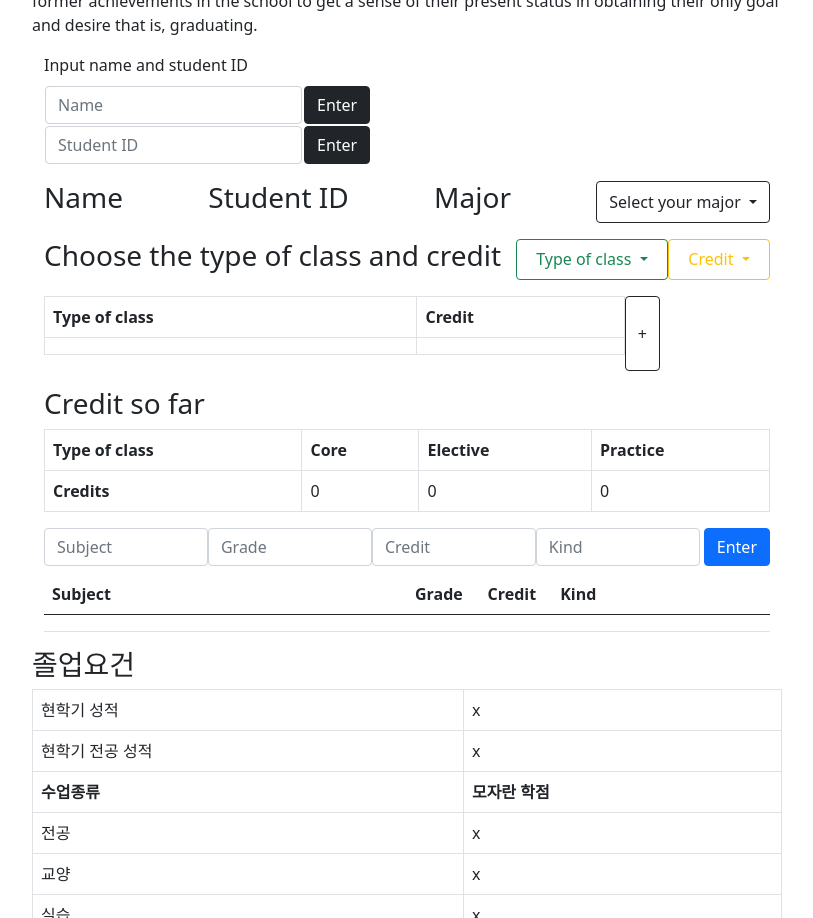
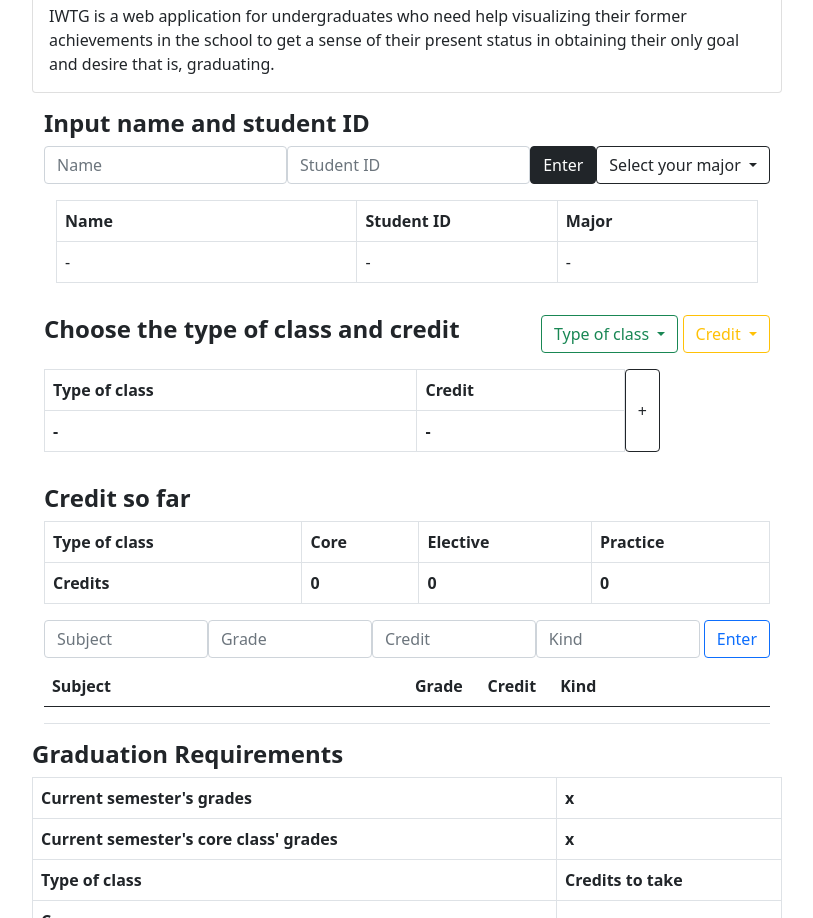
Before and after one commit to noodles07/i-want-to-graduate, a plain HTML site: page index.html in a window 1280 px wide. Shown: the part 91-1009 px from the top of the page, without its empty margins (233-1046 px from the left). Drawn offline with nearby package versions, Linux system fonts and the light colour scheme.

Commit message:
Update index.html

```diff
--- a/index.html
+++ b/index.html
@@ -20,38 +20,22 @@
 <body>
     <!--HTMLCode-->
     <div id="wrapper">
-    <h1>I Want To Graduate!</h1>
-        <p><strong>What is IWTG? :</strong> IWTG is a web application for undergraduates who need help visualizing
+        <h2><strong>I Want To Graduate!</strong></h2>
+        <div class="card mb-3">
+            <div class="card-body">
+              <h5 class="card-title"><strong>What is IWTG?</strong></h5>
+              <p class="card-text">IWTG is a web application for undergraduates who need help visualizing
                 their former achievements in the school to get a sense of their present
-            status in obtaining their only goal and desire that is, graduating. </p>
-    <div class="container">
-        <div class="mb-3">
-            <label for="exampleFormControlInput1"class="form-label">Input name and student ID</label>
-            <table>
-                <tr>
-                    <td><input type="text"class="form-control"id="exampleFormControlInput1"placeholder="Name"></td>
-                    <td><button type="button"class="btn btn-dark">Enter</button></td>
-                </tr>
-                <tr>
-                    <td><input type="text"class="form-control"id="exampleFormControlInput2"placeholder="Student ID"></td>
-                    <td><button type="button"class="btn btn-dark">Enter</button></td>
-                </tr>
-            </table>
+                status in obtaining their only goal and desire that is, graduating.</p>
             </div>
         </div>
     <div class="container">
-        <div class="d-flex mb-3">
-            <div class="flex-grow-1">
-                <h3>Name</h3>
-                <div id="name"></div>
-            </div>
-            <div class="flex-grow-1">
-                <h3>Student ID</h3>
-                <div id="ID"></div>
-            </div>
-            <div class="flex-grow-1">
-                <h3>Major</h3>
-            </div>
+        <div class="mb-3">
+            <h4><strong>Input name and student ID</strong></h4>
+            <div class="d-flex align-items-center mb-2 mt-2">
+                <input type="text"class="form-control"id="exampleFormControlInput1"placeholder="Name">
+                <input type="text"class="form-control"id="exampleFormControlInput2"placeholder="Student ID">
+                <button type="button"class="btn btn-dark">Enter</button>
                 <div class="btn-group" role="group">
                     <button id="btnGroupDrop1" type="button" class="btn btn-outline-dark dropdown-toggle" data-bs-toggle="dropdown" aria-expanded="false">
                     Select your major
@@ -64,10 +48,33 @@
                 </div>
             </div>
         </div>
+    </div>
+    <div class="container">
+        <div class="d-flex mb-3">
+            <div class="container flex-grow-1">
+                <table class="table table-bordered">
+                    <thead>
+                        <tr>
+                            <th scope="col" style="width:30%">Name</th>
+                            <th scope="col" style="width:20%">Student ID</th>
+                            <th scope="col" style="width:20%">Major</th>
+                        </tr>
+                    </thread>
+                    <tbody>
+                        <tr>
+                          <td><div class="name">-</div></td>
+                          <td><div class="id">-</div></td>
+                          <td><div class="major">-</div></td>
+                        </tr>
+                    </tbody>
+                </table>
+            </div>
+        </div>
+    </div>
     <div class="container">
         <div class="d-flex mb-3">
             <div class="flex-grow-1">
-                <h3>Choose the type of class and credit</h3>
+                <h4><strong>Choose the type of class and credit<strong></h4>
             </div>
             <div class="btn-group flex-grow-1" role="group">
                 <button id="btnGroupDrop1" type="button" class="btn btn-outline-success dropdown-toggle" data-bs-toggle="dropdown" aria-expanded="false">
@@ -101,17 +108,17 @@
                     </thread>
                     <tbody>
                         <tr>
-                          <td><div id="type"></div></td>
-                          <td><div id="credit"></div></td>
+                          <td><div id="type">-</div></td>
+                          <td><div id="credit">-</div></td>
                         </tr>
                     </tbody>
                 </table>
-                <button type="button" class="btn btn-outline-dark">+</button>
+                <button type="button" class="btn btn-outline-dark" style="height:83px">+</button>
             </div>
         </div>
         <div>
             <div>
-                <h3>Credit so far</h3>
+                <h4><strong>Credit so far</strong></h4>
                 <table class="table table-bordered">
                     <thead>
                         <tr>
@@ -155,7 +162,7 @@
                 class="form-control"
                 id="task-input3"
             placeholder="Kind">
-            <button type="button" id="add" class="btn btn-primary ms-1 text-nowrap">
+            <button type="button" id="add" class="btn btn-outline-primary ms-1 text-nowrap">
                 <i class="bi bi-plus"></i>
                 Enter</button>
         </div>
@@ -182,29 +189,29 @@
               </table>
         </div>
      </div>
-        <h3>졸업요건</h3>
+        <h4><strong>Graduation Requirements</strong></h4>
     <div>
            <table border=1px style="width:100%;" class="table table-bordered">
                    <tr>
-                       <td>현학기 성적</td>
+                       <td>Current semester's grades</td>
                        <td id="current grade">x</td>
                    </tr>
                    <tr>
-                       <td>현학기 전공 성적</td>
+                       <td>Current semester's core class' grades</td>
                        <td id="current major grade">x</td>
                    </tr>
                    <tr>
-                       <th>수업종류</th>
-                       <th>모자란 학점</th>
+                       <th>Type of class</th>
+                       <th>Credits to take</th>
                    </tr>
                    <tr>
-                       <td>전공</td>
+                       <td>Core</td>
                        <td id="needed major">x</td>
                    </tr> <tr>
-                       <td>교양</td>
+                       <td>Elective</td>
                        <td id="needed elective">x</td>
                    </tr> <tr>
-                       <td>실습</td>
+                       <td>Practice</td>
                        <td id="needed practice">x</td>
                    </tr>
            </table>
```
Lines whose indentation alone changed are shown as unchanged.
